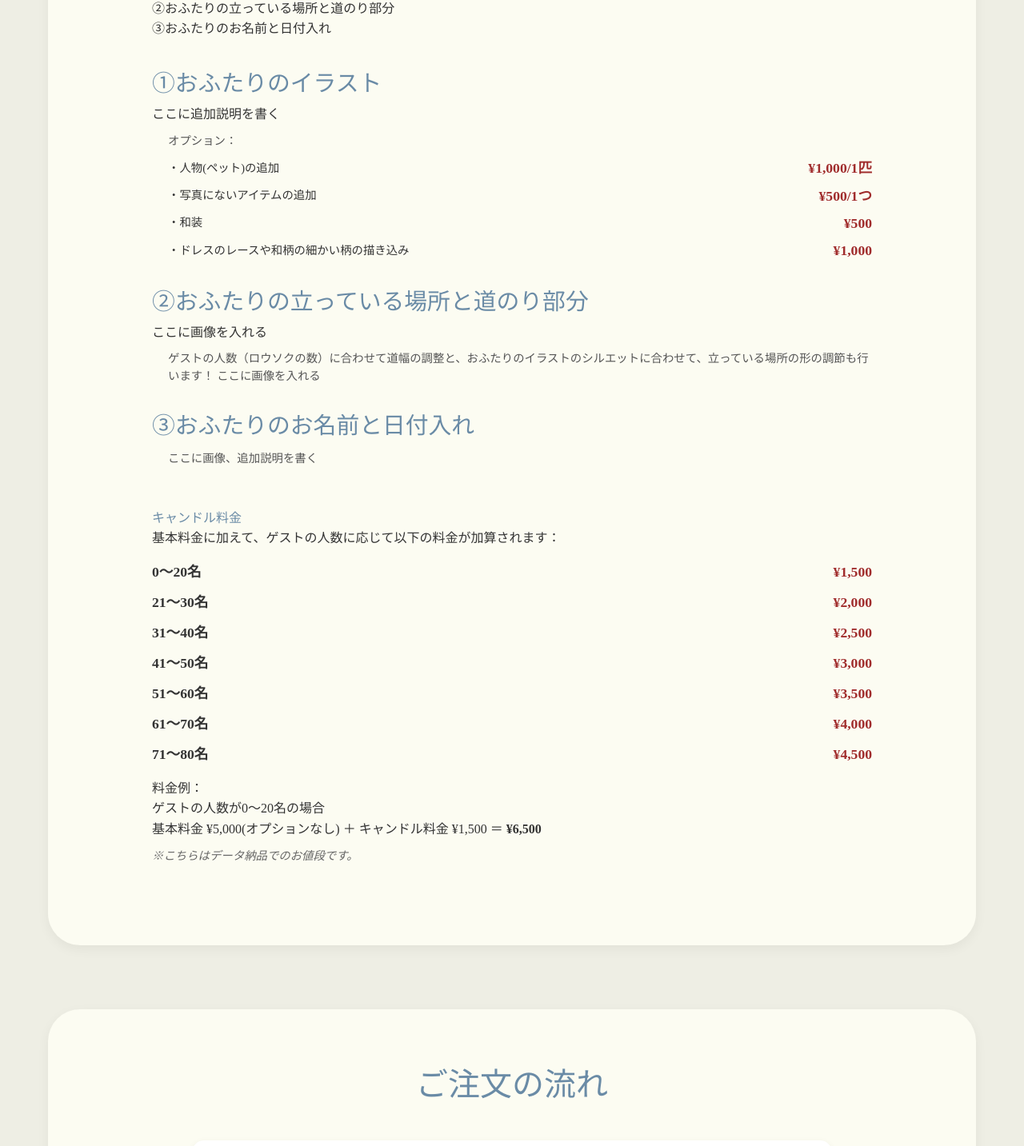
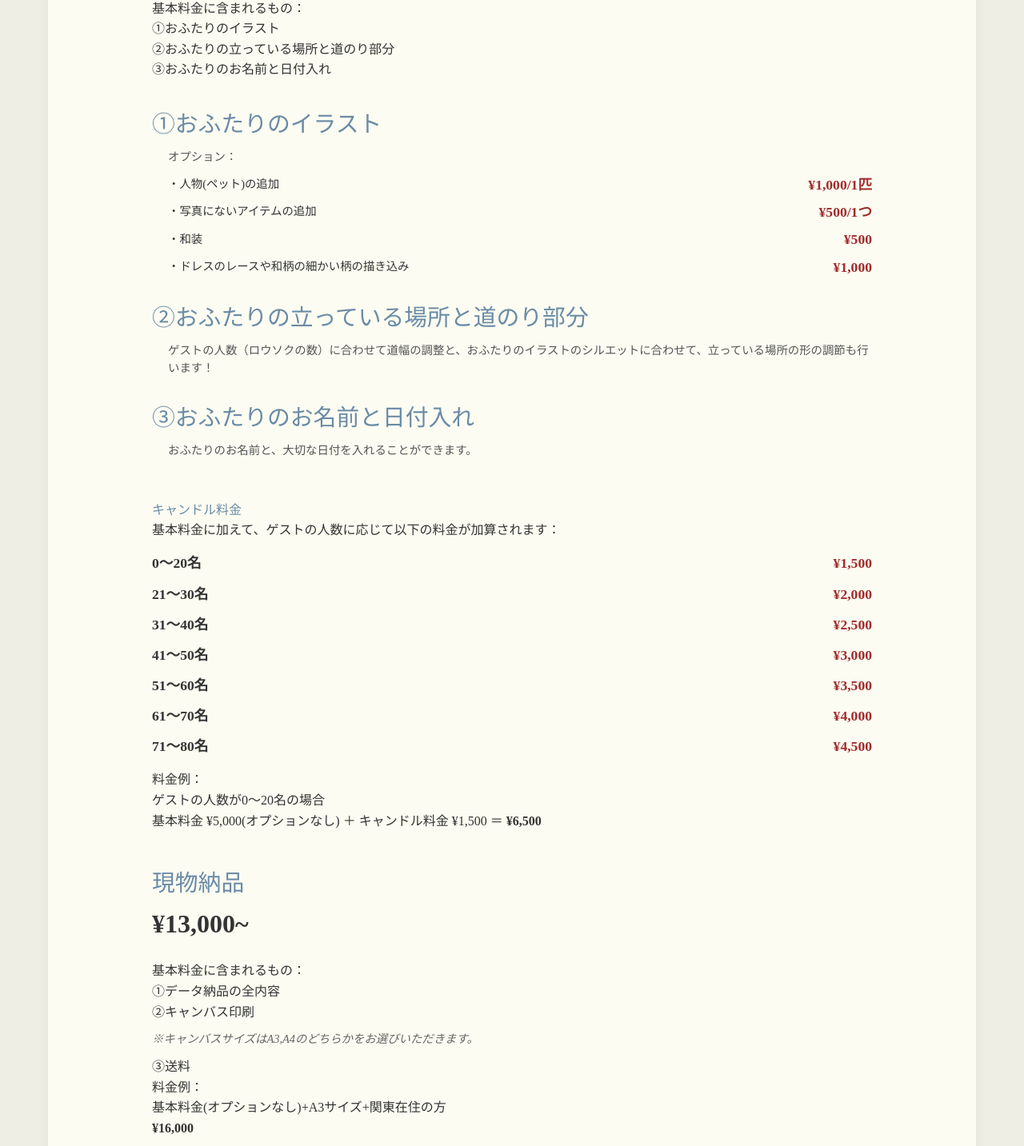
Before and after one commit to Kyle-1106/nnyHp, a React (Create React App) app: page /service/marriage-certificate in a window 1280 px wide. Shown: the part 1136-2569 px from the top of the page at 80% size. Built offline with nearby package versions, Linux system fonts and the light colour scheme; a web font is replaced by a local one.

Commit message:
結婚証明書の修正

```diff
--- a/src/components/MarriageCertificate.tsx
+++ b/src/components/MarriageCertificate.tsx
@@ -50,8 +50,8 @@ const MarriageCertificate: React.FC = () => {
           ・プロポーズの日<br />
           ・入籍日<br />
 
-          などの、大切な日をお入れする事で、その後お家でずっと大切な記念日を忘れないためのアドベントカレンダーにもなります★<br />
-          もちろん真ん中にはおふたりのイラストをお描きします♥ ♥<br />
+          などの、大切な日をお入れする事で、その後お家でずっと大切な記念日を忘れないためのアドベントカレンダーにもなります<br />
+          もちろん真ん中にはおふたりのイラストをお描きします<br />
           大切な日の思い出として、また特別なインテリアとしてもお楽しみいただけます。
           </p>
         </div>
@@ -62,6 +62,7 @@ const MarriageCertificate: React.FC = () => {
         <h2>料金</h2>
         <div className="price-content">
           <div className="price-item">
+            <h3>データ納品</h3>
             <p className="price-amount">¥5,000~</p>
             <div className="price-description">
               <p>基本料金に含まれるもの：</p>
@@ -71,7 +72,6 @@ const MarriageCertificate: React.FC = () => {
 
               <div className="option-section">
                 <h3 className="option-title">①おふたりのイラスト</h3>
-                ここに追加説明を書く
                 <div className="option-description">
                   オプション：
                   <ul>
@@ -83,16 +83,13 @@ const MarriageCertificate: React.FC = () => {
                 </div>
 
                 <h3 className="option-title">②おふたりの立っている場所と道のり部分</h3>
-                ここに画像を入れる
                 <div className="option-description">
                   ゲストの人数（ロウソクの数）に合わせて道幅の調整と、おふたりのイラストのシルエットに合わせて、立っている場所の形の調節も行います！
-
-                  ここに画像を入れる
                 </div>
 
                 <h3 className="option-title">③おふたりのお名前と日付入れ</h3>
                 <div className="option-description">
-                  ここに画像、追加説明を書く
+                  おふたりのお名前と、大切な日付を入れることができます。
                 </div>
               </div>
 
@@ -136,8 +133,27 @@ const MarriageCertificate: React.FC = () => {
                 <p>ゲストの人数が0〜20名の場合<br/>
                 基本料金 ¥5,000(オプションなし) ＋ キャンドル料金 ¥1,500 ＝ <strong>¥6,500</strong></p>
               </div>
+            </div>
+          </div>
 
-              <p className="price-note">※こちらはデータ納品でのお値段です。</p>
+          <div className="price-item">
+            <h3>現物納品</h3>
+            <p className="price-amount">¥13,000~</p>
+            <div className="price-description">
+              <p>基本料金に含まれるもの：</p>
+              <p>①データ納品の全内容</p>
+              <p>②キャンバス印刷</p>
+              <p className="price-note">※キャンバスサイズはA3,A4のどちらかをお選びいただきます。</p>
+              <p>③送料</p>
+
+
+              <div className="price-example">
+                <p>料金例：</p>
+                <p>基本料金(オプションなし)+A3サイズ+関東在住の方<br/></p>
+                <strong>¥16,000</strong>
+              </div>
+
+              <p className="price-note">※現物納品の場合、お住まいの地域によって送料が追加される場合があります。</p>
             </div>
           </div>
         </div>
```
